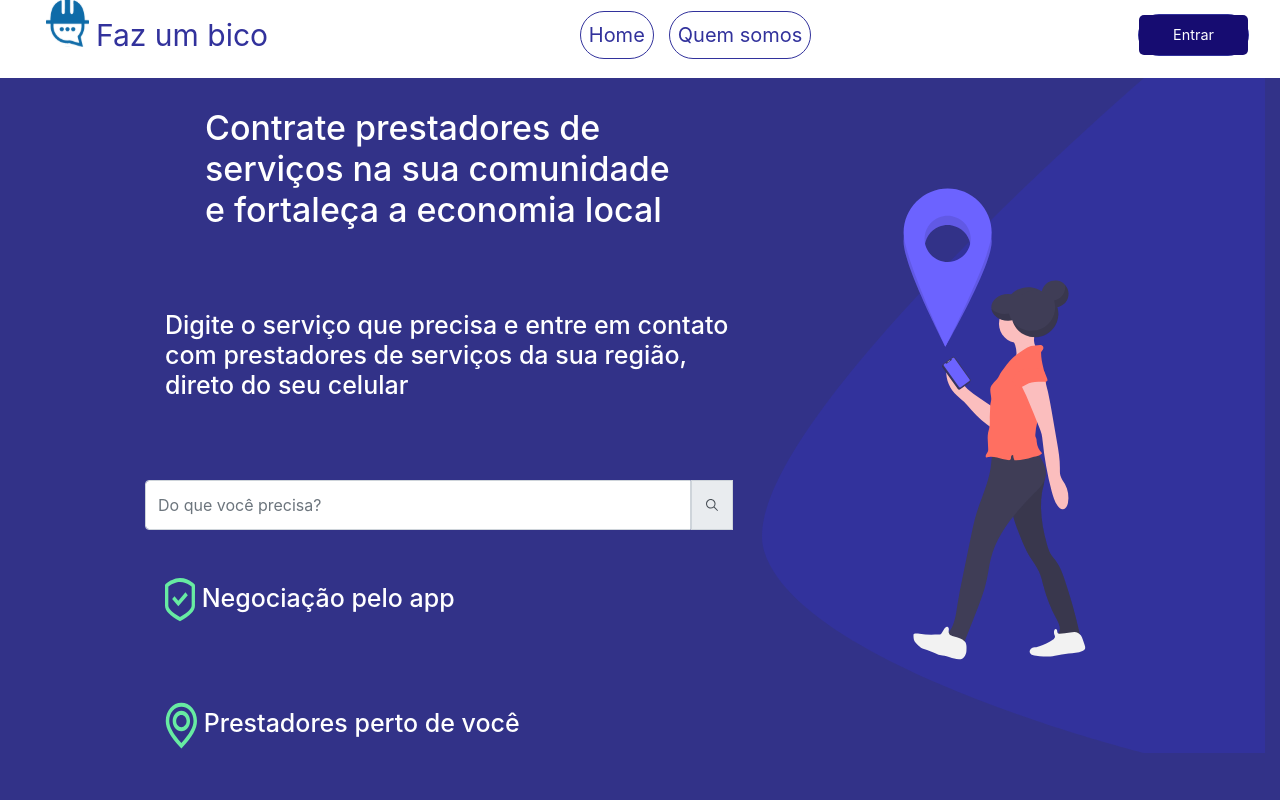
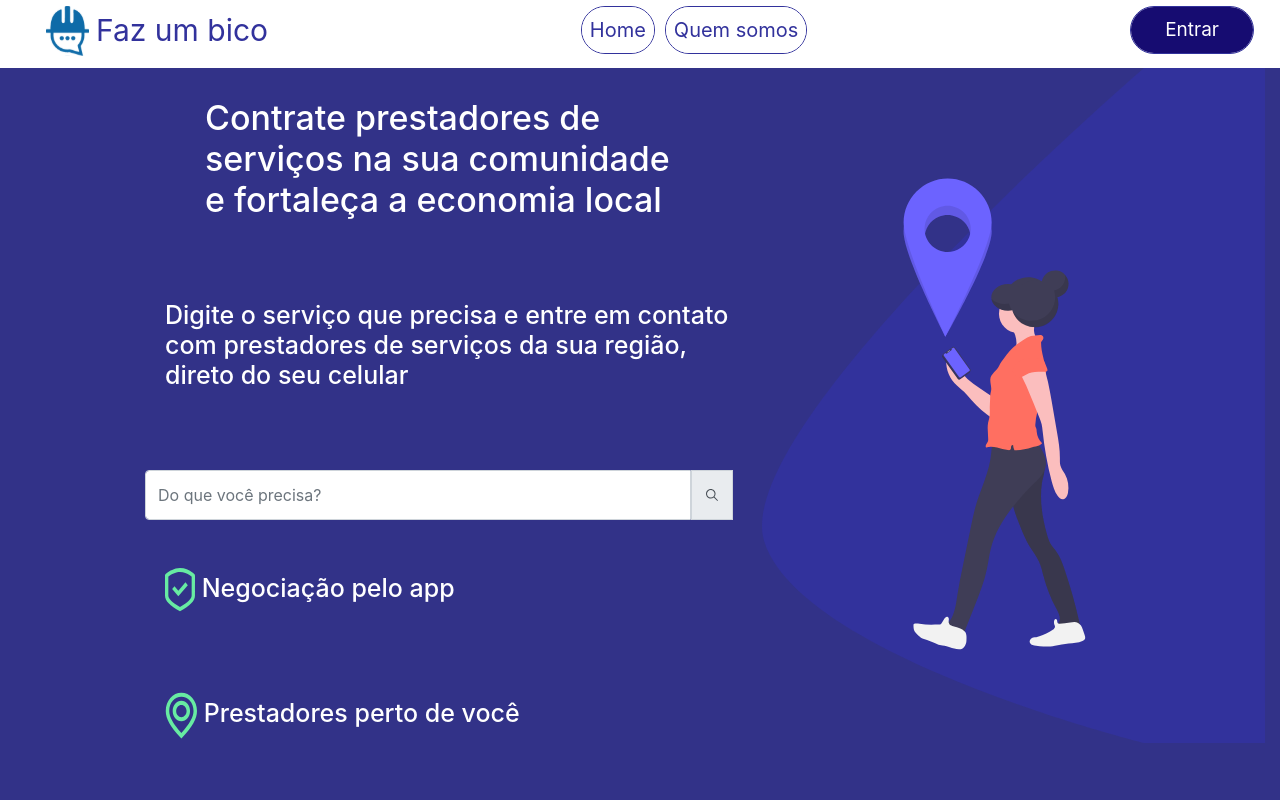
Before and after one commit to joao-vgarcia/ProjetoFinal, a React (Create React App) app: page / in a window 1280 px wide. Shown: the top 800 px of the page. Built offline with nearby package versions, Linux system fonts and the light colour scheme.

Commit message:
Add files via upload

```diff
--- a/src/Navbar.css
+++ b/src/Navbar.css
@@ -1,65 +1,43 @@
-#navbar{
-    background-color: #32329C;
-}
-
 nav ul li, .navbar-brand {
-	border: 1px solid #32329C;
-	color: #FDFDFF;
+	border: 1.5px solid #32329C;
 	font-size: 0.950em;
 }
-nav .navbar-brand {
-	font-size: 1em;
-	color: #FDFDFF;
-
-}
-nav ul li a:hover {
-	border: 1px solid white;
-	border-radius: 20px;
-	color: #FDFDFF;
-}
-
 #loginbot{
     background-color: #160C71;
 	color: #FDFDFF;
 	font-size: 0.950em;
 	border-radius: 5px;
     padding: 8px 33px;
-
-}
-#loginbot a:hover{
-	border-radius: 0;
-    color: #FDFDFF;
-    border: 1px, solid, white;
-    border-color: white;
 }
 .logomenu{
 	width: 80px;
 	height: 60px;
 	margin-left: -10px;
+	margin-top: 28px;
 	display: inline-block;
 }
 .logoescrito{
 	font-size:30px;
 	margin-left: 10px;
-	margin-top: -0px;
+	margin-top: 1px;
 	display: inline-block;
 	color: #32329C
 }
-
 #branco{
-	height: 70px;
+	height: 60px;
 }
 
 .navbar-nav .nav-item {
 	background-color: white;
-	border-radius: 35px;
-	margin-right: 15px;
+	border-radius: 30px;
+	margin-right: 10px;
 	text-align: center;
 
 }
-.navbar-nav .nav-item .nav-link,.navbar-nav .nav-item .nav-link.active{
-	color:#32329C;
+.navbar-nav .nav-item .nav-link,.navbar-nav .nav-item{
+	color:#160C71;
 	font-size:20px;
-
-
 }
+.navbar-nav.nav-link:hover, .navbar-nav .nav-item:hover{
+	color:black;
+}
--- a/src/navbar.js
+++ b/src/navbar.js
@@ -7,56 +7,43 @@ class Navbar extends Component {
     constructor() {
         super()
         this.state = {
-            cor: " ",
-            cor2: "",
-            cor3: "",
-            cor4: "",
-            cor5: "#32329C",
-            cor6: "#67EBA2",
-            cor7: "#67EBA2",
-            borda: "30px "
+            cor5: "white",
+            cor6: "white",
+            cor7: "#160C71",
+            borda: "30px ",
+            fonte5 : "#32329C",
+            fonte6 : "#32329C",
+            fonte7:"white"
         }
     }
 
     mudacor0(){
-        this.setState({ cor: "#32329C" })
-        this.setState({ cor2: "#32329C" })
-        this.setState({ cor3: "#32329C" })
-        this.setState({ cor4: "#32329C" })
-        this.setState({ cor5: "#32329C" })
-        this.setState({ cor6: "#67EBA2" })
-        this.setState({ cor7: "#160C71" })
+
+        this.setState({ cor5: "white", fonte5 : "#32329C" })
+        this.setState({ cor6: "white", fonte6: "#32329C" })
+        this.setState({ cor7: "#160C71", fonte7: "white" })
     }
 
     mudacor3() {
-        this.setState({ cor: "#32329C" })
-        this.setState({ cor2: "#32329C" })
-        this.setState({ cor3: "#160C71" })
-        this.setState({ cor4: "#32329C" })
-        this.setState({ cor5: "#32329C" })
-        this.setState({ cor6: "#67EBA2" })
-        this.setState({ cor7: "#160C71" })
+
+        this.setState({ cor5: "#67EBA2", fonte5:"#32329C" })
+        this.setState({ cor6: "white", fonte6: "#32329C" })
+        this.setState({ cor7: "#160C71", fonte7: "white" })
     }
 
     mudacor5() {
-        this.setState({ cor: "#32329C" })
-        this.setState({ cor2: "#32329C" })
-        this.setState({ cor3: "#32329C" })
-        this.setState({ cor4: "#32329C" })
-        this.setState({ cor5: "#160C71" })
-        this.setState({ cor6: "#67EBA2" })
-        this.setState({ cor7: "#160C71" })
+
+        this.setState({ cor5: "white" })
+        this.setState({ cor6: "#67EBA2", fonte6: "#32329C" })
+        this.setState({ cor7: "#160C71", fonte7: "white" })
 
     }
 
     mudacor7() {
-        this.setState({ cor: "#32329C" })
-        this.setState({ cor2: "#32329C" })
-        this.setState({ cor3: "#32329C" })
-        this.setState({ cor4: "#32329C" })
-        this.setState({ cor5: "#32329C" })
-        this.setState({ cor6: "#67EBA2" })
-        this.setState({ cor7: "#3CB371" })
+
+        this.setState({ cor5: "white" })
+        this.setState({ cor6: "white" })
+        this.setState({ cor7: "#67EBA2", fonte7 : "black" })
     }
 
 
@@ -73,16 +60,16 @@ class Navbar extends Component {
                                 <ul className="navbar-nav mx-auto">
 
                                     <li className="nav-item" >
-                                        <Link className="nav-link" to="/home"  onClick={this.mudacor3.bind(this)}  >Home</Link>
+                                        <Link className="nav-link" to="/home" style={{backgroundColor:this.state.cor5, borderRadius: this.state.borda, color: this.state.fonte5}}  onClick={this.mudacor3.bind(this)}  >Home</Link>
                                     </li>
 
                                     <li className="nav-item">
-                                        <Link className="nav-link" to="/faq" onClick={this.mudacor5.bind(this)} >Quem somos</Link>
+                                        <Link className="nav-link" to="/faq" style={{backgroundColor:this.state.cor6, borderRadius: this.state.borda, color: this.state.fonte6}} onClick={this.mudacor5.bind(this)} >Quem somos</Link>
                                     </li>
                                 </ul>
                                 <ul className="navbar-nav">
                                     <li className="nav-item" >
-                                        <Link to="/login" className="btn " id="loginbot" style={{ backgroundColor: this.state.cor2 }} onClick={this.mudacor7.bind(this)}>Entrar</Link>
+                                        <Link to="/login" className="btn " id="loginbot" style={{ backgroundColor: this.state.cor7, borderRadius: this.state.borda, color: this.state.fonte7}} onClick={this.mudacor7.bind(this)}>Entrar</Link>
 
                                     </li>
                                 </ul>
```
